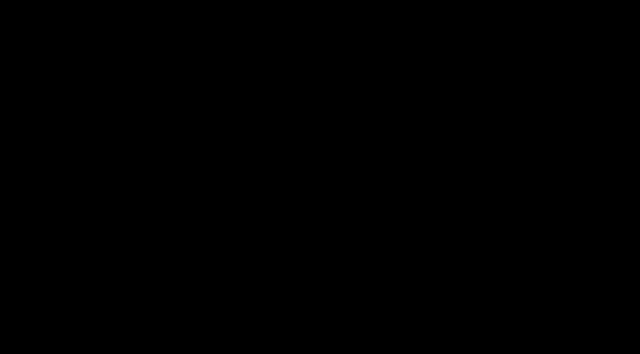
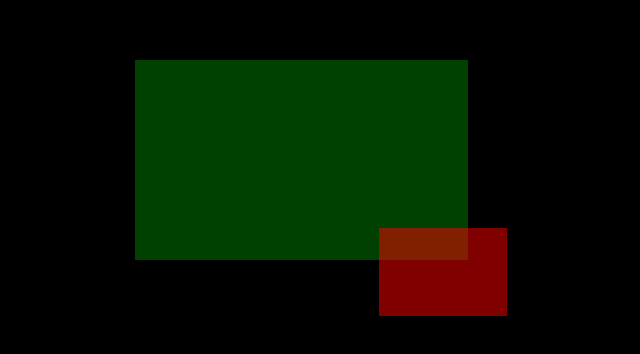
Before and after one commit to pooya-badiee/pooya-badiee, a Next.js app: page / in a window 1280 px wide. Shown: the part 436-790 px from the top of the page, without its empty margins (479-1119 px from the left). Built offline with nearby package versions, Linux system fonts and the light colour scheme.

Commit message:
add selectable zones

```diff
--- a/src/app/layout.tsx
+++ b/src/app/layout.tsx
@@ -1,5 +1,5 @@
 import type { Metadata, Viewport } from 'next'
-import './globals.scss'
+import '../globals.scss'
 
 export const metadata: Metadata = {
   title: 'Pooya Badiee - Full Stack Developer',
--- a/src/app/globals.scss
+++ b/src/globals.scss
@@ -9,6 +9,7 @@
   color: inherit;
   text-decoration: none;
   list-style: none;
+  border: none;
 }
 
 html {
--- a/src/home-screen/index.tsx
+++ b/src/home-screen/index.tsx
@@ -14,6 +14,10 @@
         <HomeScreenImage path="/assets/phone.png" alt="Phone" className={classes.layer} />
         <HomeScreenImage path="/assets/laptop.png" alt="Laptop" className={classes.layer} />
         <HomeScreenImage path="/assets/glasses.png" alt="Glasses" className={classes.layer} />
+        {/* Selections */}
+        <button type='button' aria-label='Select Laptop' className={classes.selectLaptop} />
+        <button type='button' aria-label='Select Phone' className={classes.selectPhone} />
+
       </div>
     </main>
   )
--- a/src/home-screen/styles.module.scss
+++ b/src/home-screen/styles.module.scss
@@ -40,3 +40,24 @@
   bottom: 0;
   width: 100%;
 }
+.selectPhone {
+  position: absolute;
+  width: 10%;
+  height: 11%;
+  background-color: red;
+  opacity: 0.5;
+  position: absolute;
+  top: 83%;
+  left: 67%;
+  cursor: pointer;
+}
+.selectLaptop {
+  opacity: 0.5;
+  background-color: green;
+  width: 26%;
+  height: 25%;
+  position: absolute;
+  top: 62%;
+  left: 48%;
+  cursor: pointer;
+}
```
